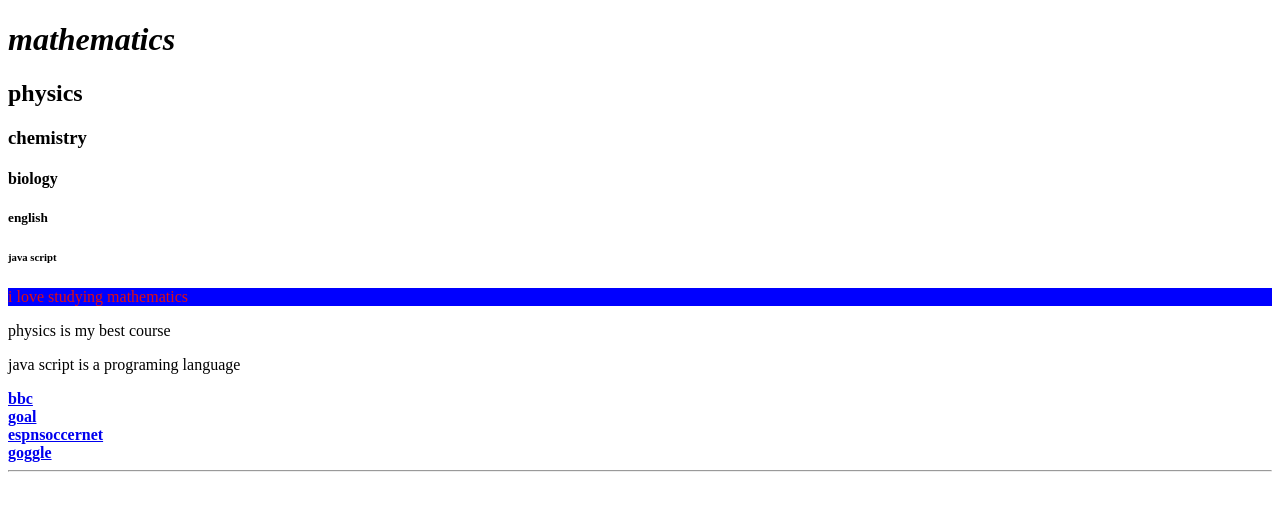
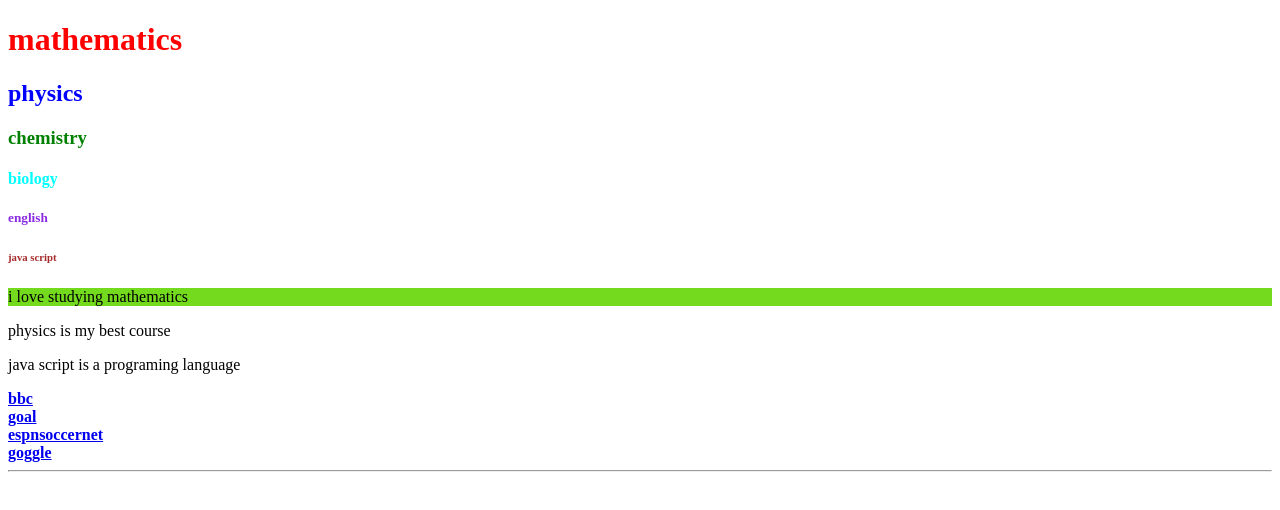
Before and after one commit to Earltrigger/class-work, a plain HTML site: page index.html in a window 1280 px wide. Drawn offline with Linux system fonts and the light colour scheme.

Commit message:
Update index.html

```diff
--- a/index.html
+++ b/index.html
@@ -5,14 +5,14 @@
     </head>
     <body>
         <div>
-            <h1><em>mathematics</em></h1>
-            <h2>physics</h2>
-            <h3>chemistry</h3>
-            <h4>biology</h4>
-            <h5>english</h5>
-            <h6>java script</h6>
+            <h1 style= "color:red">mathematics</h1>
+            <h2 style = 'color:blue'>physics</h2>
+            <h3 style = "color:green">chemistry</h3>
+            <h4 style = "color:aqua">biology</h4>
+            <h5 style = "color:blueviolet">english</h5>
+            <h6 style = "color:brown">java script</h6>
 
-            <p style="color:rgb(228, 13, 13); background-color: blue"> i love studying mathematics</p>
+            <p style=" background-color: rgb(115, 218, 30)"> i love studying mathematics</p>
             <p>physics is my best course</p>
             <p>java script is a programing language</p>
 
```
